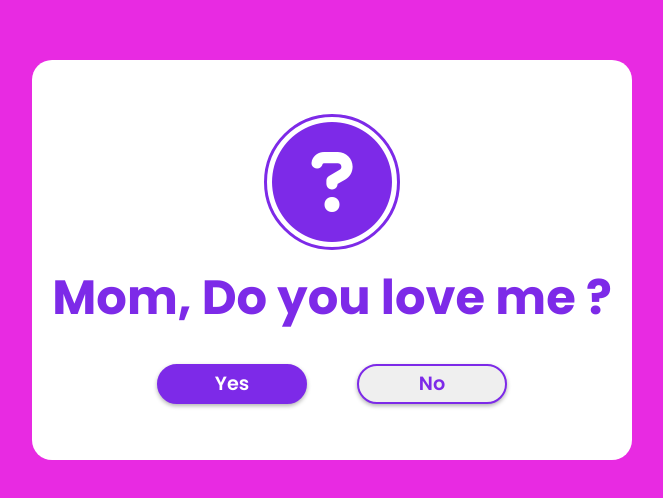
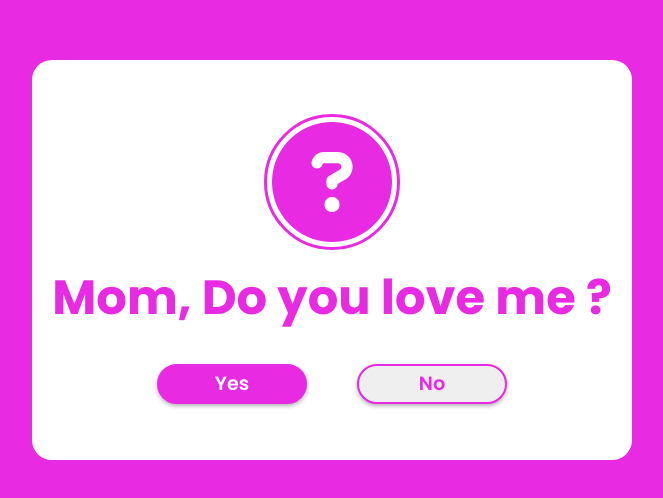
Before and after one commit to Kartik1913/Button, a plain HTML site: page index.html in a window 1280 px wide. Shown: the part 140-638 px from the top of the page, without its empty margins (308-971 px from the left). Drawn offline with Linux system fonts and the light colour scheme.

Commit message:
style.css

```diff
--- a/style.css
+++ b/style.css
@@ -6,7 +6,7 @@
     font-family: 'Poppins', sans-serif;
 }
 *::selection {
-    background: #7d2ae8;
+    background: #e82ae2;
     color: #fff;
 }
 body {
@@ -29,14 +29,14 @@ body {
 }
 i {
     font-size: 7.5em;
-    color: #7d2ae8;
+    color: #e82ae2;
     border: 5px solid transparent;
-    outline: 3px solid #7d2ae8;
+    outline: 3px solid #e82ae2;
     border-radius: 50%;
 }
 h2 {
     font-size: 3em;
-    color: #7d2ae8;
+    color: #e82ae2;
     margin: 15px 0;
 }
 .btn-group {
@@ -54,16 +54,16 @@ button {
     color: #fff;
     font-weight: 600;
     border-radius: 30px;
-    border: 2px solid #7d2ae8;
+    border: 2px solid #e82ae2;
     outline: none;
     cursor: pointer;
     box-shadow: 0 2px 4px rgba(0, 0, 0, .3);
 }
 button:nth-child(1) {
     margin-left: -200px;
-    background: #7d2ae8;
+    background: #e82ae2;
 }
 button:nth-child(2) {
     margin-right: -200px;
-    color: #7d2ae8;
+    color: #e82ae2;
 }
```
